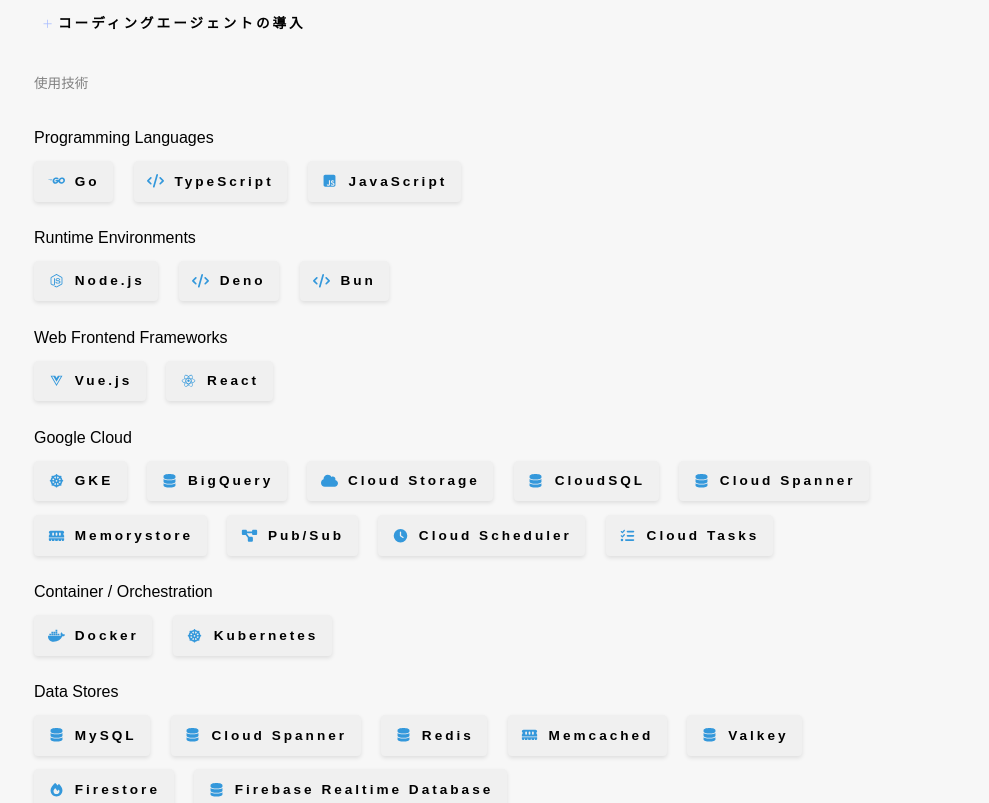
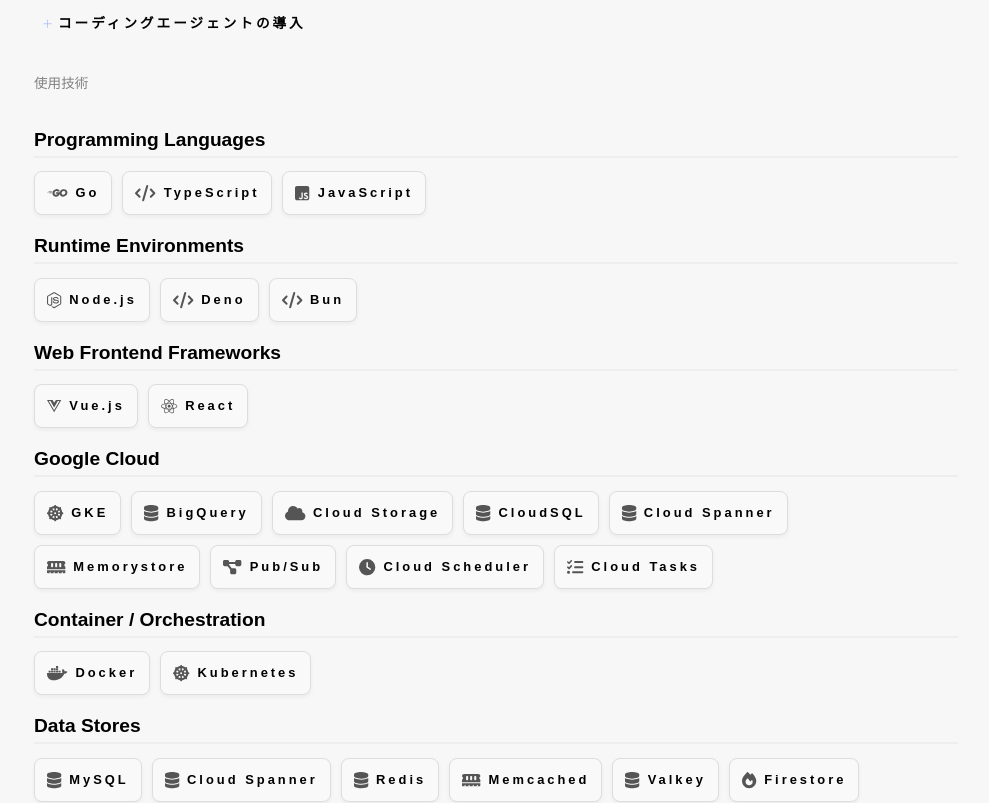
Before and after one commit to usuginus/introduction-spa, a Vue app: page /skill in a window 1280 px wide. Shown: the part 860-1663 px from the top of the page, without its empty margins (144-1133 px from the left). Built offline with nearby package versions, Linux system fonts and the light colour scheme.

Commit message:
UIを調整

```diff
--- a/src/assets/scss/common.scss
+++ b/src/assets/scss/common.scss
@@ -107,32 +107,45 @@
   content: "";
   margin-right: 0;
 }
-.technology {
+.technology-category {
+  margin-bottom: 20px;
+  > span {
+    display: block;
+    font-size: 1.2em;
+    font-weight: bold;
+    margin-bottom: 10px;
+    padding-bottom: 5px;
+    border-bottom: 2px solid #eee; // カテゴリ名の下線
+  }
+}
+ul.technology {
   display: flex;
-  flex-wrap: wrap;
+  flex-wrap: wrap; // 要素を折り返す
+  gap: 10px; // スキルアイテム間のスペース
   padding-left: 0;
   list-style-type: none;
-}
-.technology li {
-  display: flex;
-  align-items: center;
-  margin-right: 1.5em;
-  margin-bottom: 1em;
-  padding: 0.5em 1em;
-  border-radius: 4px;
-  background-color: #f0f0f0;
-  box-shadow: 0 2px 4px rgba(0, 0, 0, 0.1);
-  transition: transform 0.2s ease-in-out;
-
-  &:hover {
-    transform: translateY(-2px);
+  li {
+    display: flex;
+    align-items: center;
+    gap: 8px; // アイコンとテキスト間のスペース
+    padding: 8px 12px;
+    border: 1px solid #ddd;
+    border-radius: 8px;
+    background-color: #f9f9f9;
+    box-shadow: 0 2px 4px rgba(0, 0, 0, 0.05);
+    transition: transform 0.2s ease-in-out, box-shadow 0.2s ease-in-out;
+    &:hover {
+      transform: translateY(-2px);
+      box-shadow: 0 4px 8px rgba(0, 0, 0, 0.1);
+    }
+    .tech-icon {
+      font-size: 1.2em;
+      color: #555;
+    }
+    span {
+      font-size: 0.95em;
+    }
   }
-}
-.tech-icon {
-  margin-right: 0.75em;
-  width: 1.25em;
-  text-align: center;
-  color: #3498db;
 }
 section {
   padding: 100px 50px;
```
